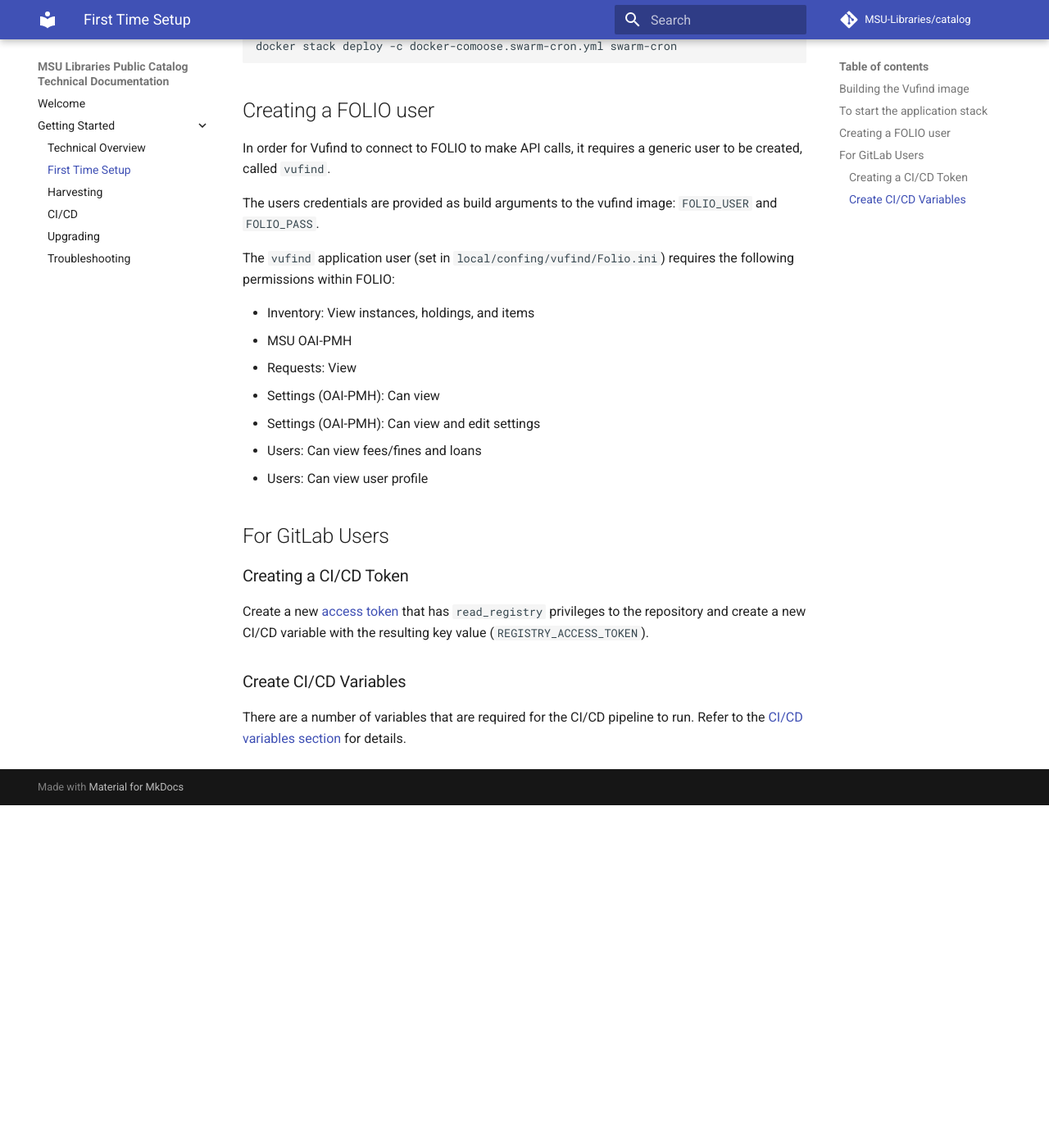
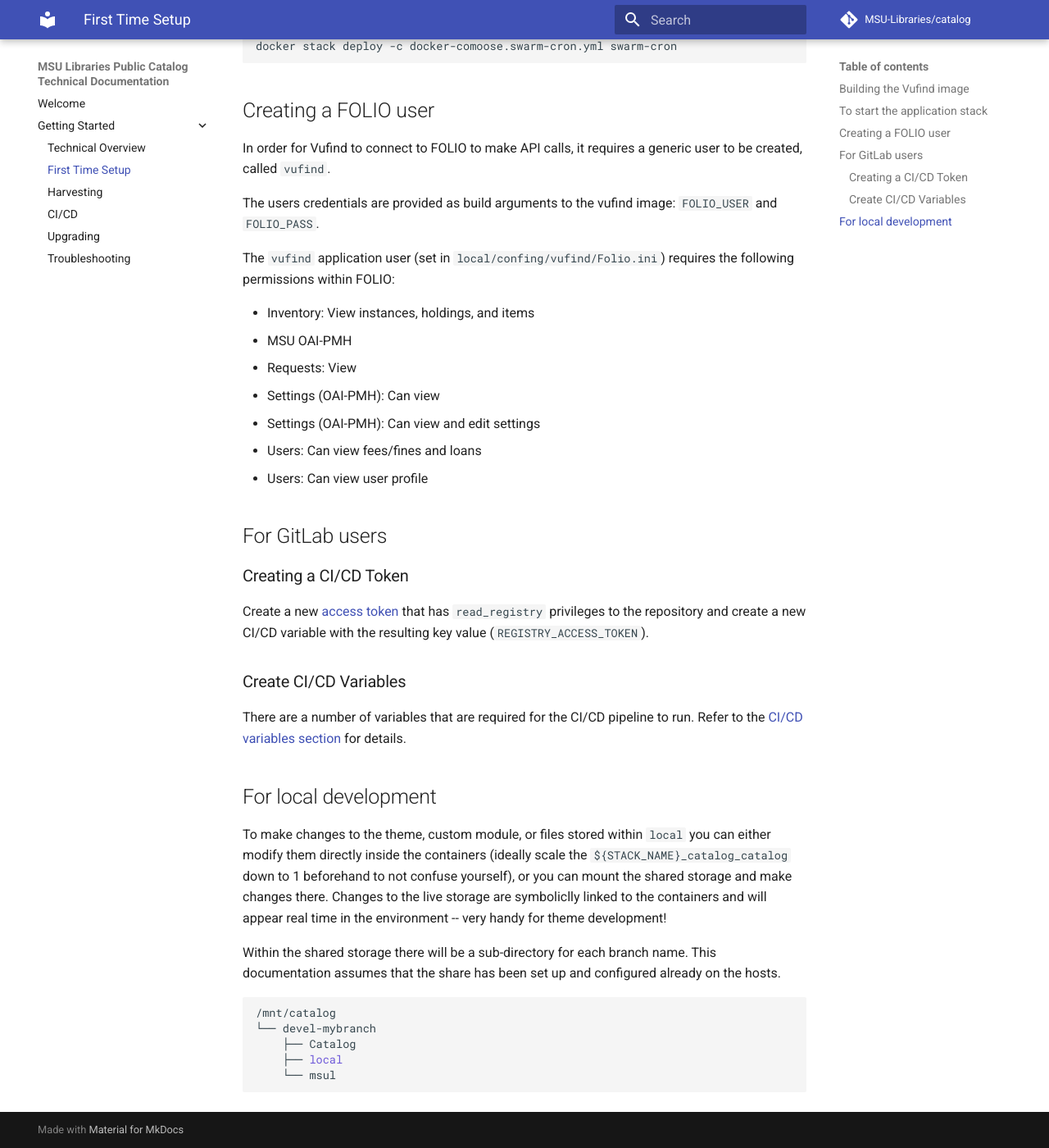
Before and after one commit to MSU-Libraries/catalog, an MkDocs documentation site: the page built from docs/first-time-setup.md, in a window 1280 px wide and 1400 px high, scrolled down 2254 px. Shown: the whole window at 82% size. Built offline with MkDocs 1.6.1 and Material for MkDocs 9.7.7, drawn with Linux system fonts in a browser that asks for light colours; comment, search, counter and statistics services are not loaded; before the commit the page ends 3236 px from its top, so only the background shows below that.

Commit message:
Add docs for new synced share

````diff
--- a/docs/first-time-setup.md
+++ b/docs/first-time-setup.md
@@ -108,7 +108,7 @@
 * Users: Can view fees/fines and loans
 * Users: Can view user profile
 
-## For GitLab Users
+## For GitLab users
 ### Creating a CI/CD Token
 Create a new [access token](https://gitlab.msu.edu/help/user/project/settings/project_access_tokens)
 that has `read_registry` privileges to the repository and create a new CI/CD variable with the
@@ -117,3 +117,21 @@
 ### Create CI/CD Variables
 There are a number of variables that are required for the CI/CD pipeline to run. Refer to the
 [CI/CD variables section](CICD.md#variables) for details.
+
+## For local development
+To make changes to the theme, custom module, or files stored within `local` you can either
+modify them directly inside the containers (ideally scale the `${STACK_NAME}_catalog_catalog`
+down to 1 beforehand to not confuse yourself), or you can mount the shared storage and make
+changes there. Changes to the live storage are symboliclly linked to the containers and will
+appear real time in the environment -- very handy for theme development!
+
+Within the shared storage there will be a sub-directory for each branch name. This documentation
+assumes that the share has been set up and configured already on the hosts.
+
+```bash
+/mnt/catalog
+└── devel-mybranch
+    ├── Catalog
+    ├── local
+    └── msul
+```
````
